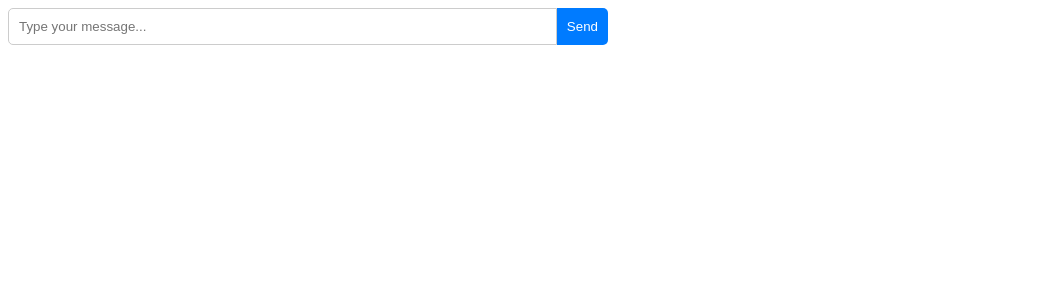
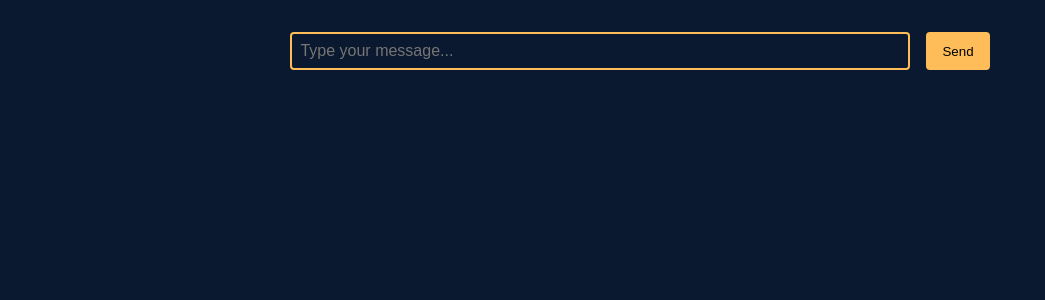
Before and after one commit to mkeohane01/JamSesh, a Next.js app in the folder frontend/: page /components/ChatInput in a window 1280 px wide. Shown: the top 300 px of the page, without its empty margins (0-1045 px from the left). Built offline with nearby package versions, Linux system fonts and the light colour scheme.

Commit message:
updated css and html to improve UI

```diff
--- a/frontend/pages/components/ABCMusic.tsx
+++ b/frontend/pages/components/ABCMusic.tsx
@@ -50,8 +50,8 @@ const ABCMusic: React.FC<ABCMusicProps> = ({ notation }) => {
   }, [notation]);
 
   return (
-    <div>
-      <div ref={paperRef} />
+    <div className="sheet-music-container">
+      <div ref={paperRef} className="sheet-music"/>
       <div ref={audioRef} />
     </div>
   );
--- a/frontend/pages/components/ChatInput.tsx
+++ b/frontend/pages/components/ChatInput.tsx
@@ -14,14 +14,15 @@ const ChatInput = ({ onSendMessage }: ChatInputProps) => {
   };
 
   return (
-    <form onSubmit={handleSubmit}>
+    <form onSubmit={handleSubmit} className="chat-input-container">
       <input
         type="text"
         value={message}
+        className ="chat-input"
         onChange={(e) => setMessage(e.target.value)}
         placeholder="Type your message..."
       />
-      <button type="submit">Send</button>
+      <button className="send-button" type="submit">Send</button>
     </form>
   );
 };
--- a/frontend/styles/globals.css
+++ b/frontend/styles/globals.css
@@ -1,65 +1,92 @@
-.container {
-  display: flex;
-  flex-direction: column;
-  align-items: center;
-  padding: 20px;
+body {
+  background-color: #0a192f; /* Deep blue background */
+  color: #fff;
+  font-family: 'Playfair Display', serif; /* A font with a classic feel */
+  line-height: 1.6;
+  margin: 0;
+  padding-top: 0px; /* Adjust this value to match your header's height */
+  box-sizing: border-box;
 }
 
-.message-list {
-  list-style-type: none;
-  padding: 0;
+header {
   width: 100%;
-  max-width: 600px;
-  margin: 20px 0;
-  overflow-y: auto;
-  height: 300px;
-  border: 1px solid #ccc;
-  border-radius: 5px;
+  background-color: #2c3e50; /* Dark shade for header */
+  padding: 1rem 0;
+  /* box-shadow: 0 2px 4px rgba(0, 0, 0, 0.1); Subtle shadow for depth */
+  text-align: center;
+  position: top; /* Fix header to top */
+  top: 0;
+  left: 0; /* Ensure the header starts from the very left edge */
+  right: 0; /* Ensure the header extends to the very right edge */
 }
 
-.message-list li {
-  padding: 10px;
-  margin: 5px;
-  border-radius: 5px;
-  word-break: break-word;
+h1 {
+  color: #ffffff; /* White color for header text */
+  font-size: 2.5rem; /* Large, readable font size */
+  margin: 0;
 }
 
-.user-message {
-  background-color: #007bff;
-  color: white;
-  text-align: right;
+h2 {
+  color: #ffffff; /* White color for header text */
+  font-size: 1.5rem; /* Large, readable font size */
+  margin: 0;
+  text-align: center
 }
 
-.response-message {
-  background-color: #f8f9fa;
-  text-align: left;
+/* Chat input and button styling */
+.chat-input-container {
+  display: flex;
+  justify-content: center;
+  margin: 2rem 0;
 }
 
-form {
-  display: flex;
+.chat-input {
   width: 100%;
-  max-width: 600px;
+  max-width: 600px; /* Limit the width and center the chat input */
+  margin-right: 1rem;
+  padding: 0.5rem;
+  border: 2px solid #ffbd59; /* Gold border for input */
+  border-radius: 4px;
+  background: transparent;
+  color: #fff;
+  font-size: 1rem;
 }
 
-input {
-  flex: 1;
-  padding: 10px;
-  border: 1px solid #ccc;
-  border-radius: 5px 0 0 5px;
+.send-button {
+  padding: 0.5rem 1rem;
+  background-color: #ffbd59; /* Gold background for button */
+  border: none;
+  border-radius: 4px;
+  cursor: pointer;
+  transition: background-color 0.3s ease;
 }
 
-button {
-  padding: 10px;
-  background-color: #007bff;
-  color: white;
-  border: none;
-  border-radius: 0 5px 5px 0;
-  cursor: pointer;
+.send-button:hover {
+  background-color: #eac54f; /* Slightly lighter gold on hover */
+}
+
+/* Sheet music styling */
+.sheet-music-container {
+  text-align: center;
+  max-width: 800px; /* Set the max width for sheet music container */
+  margin: 1rem auto; /* Center the sheet music */
+}
+
+.sheet-music {
+  padding: 0rem;
+  background-color: #f3f4f6; /* Off-white for contrast */
+  color: #000000;
+  border-radius: 8px;
+  box-shadow: 0px 0px 10px 0px rgba(0,0,0,0.1); /* Optional: Add shadow for depth */
+}
+
+.abcjs-svg-container {
+  padding: 0 1rem; /* Add horizontal padding */
 }
 
 .abcjs-highlight {
   fill: #0a9ecc; /* Highlight color for current note */
 }
 .abcjs-cursor {
-  stroke: red; /* Cursor color */
+  stroke: rgb(255, 0, 0); /* Cursor color */
 }
```
Also changed, not shown: frontend/pages/index.tsx (+5 -3 lines).
